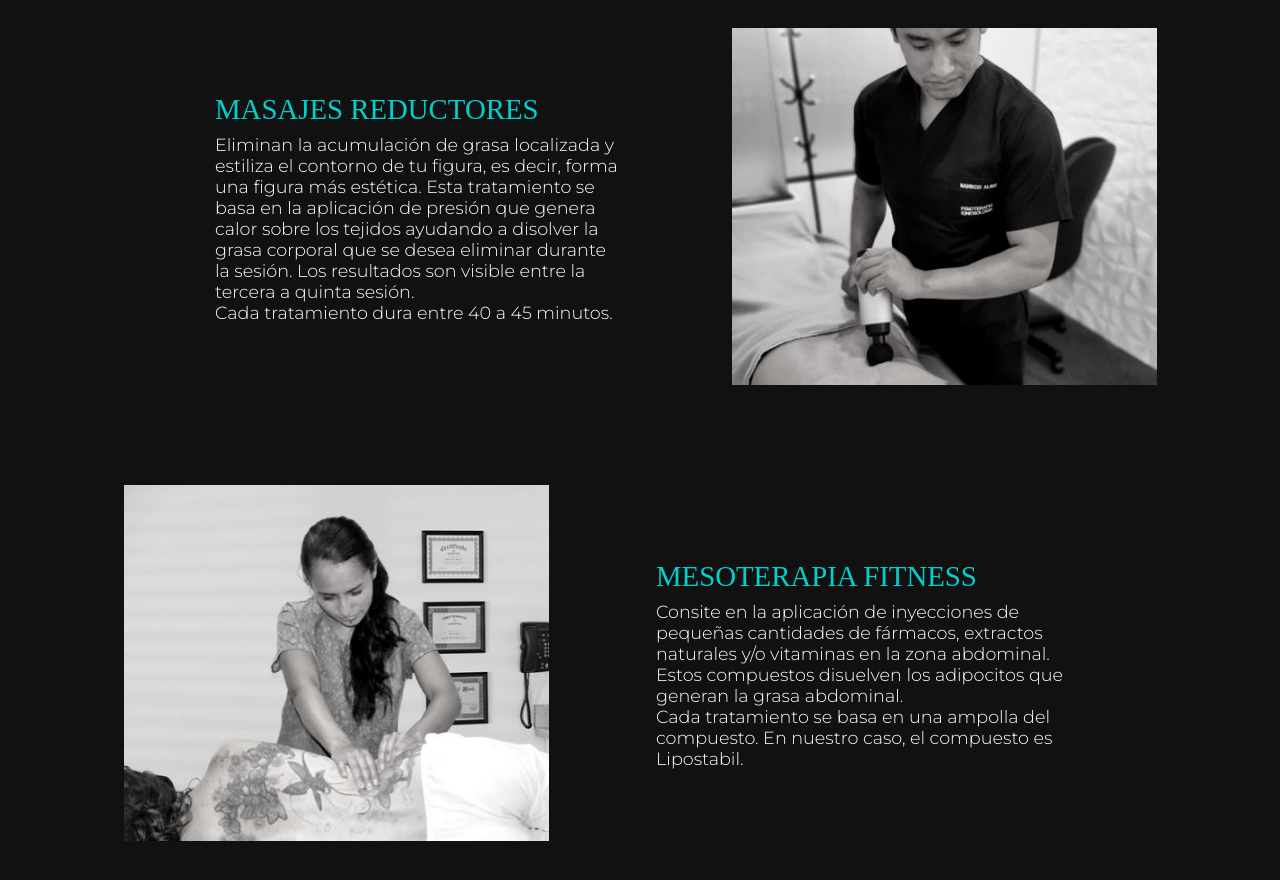
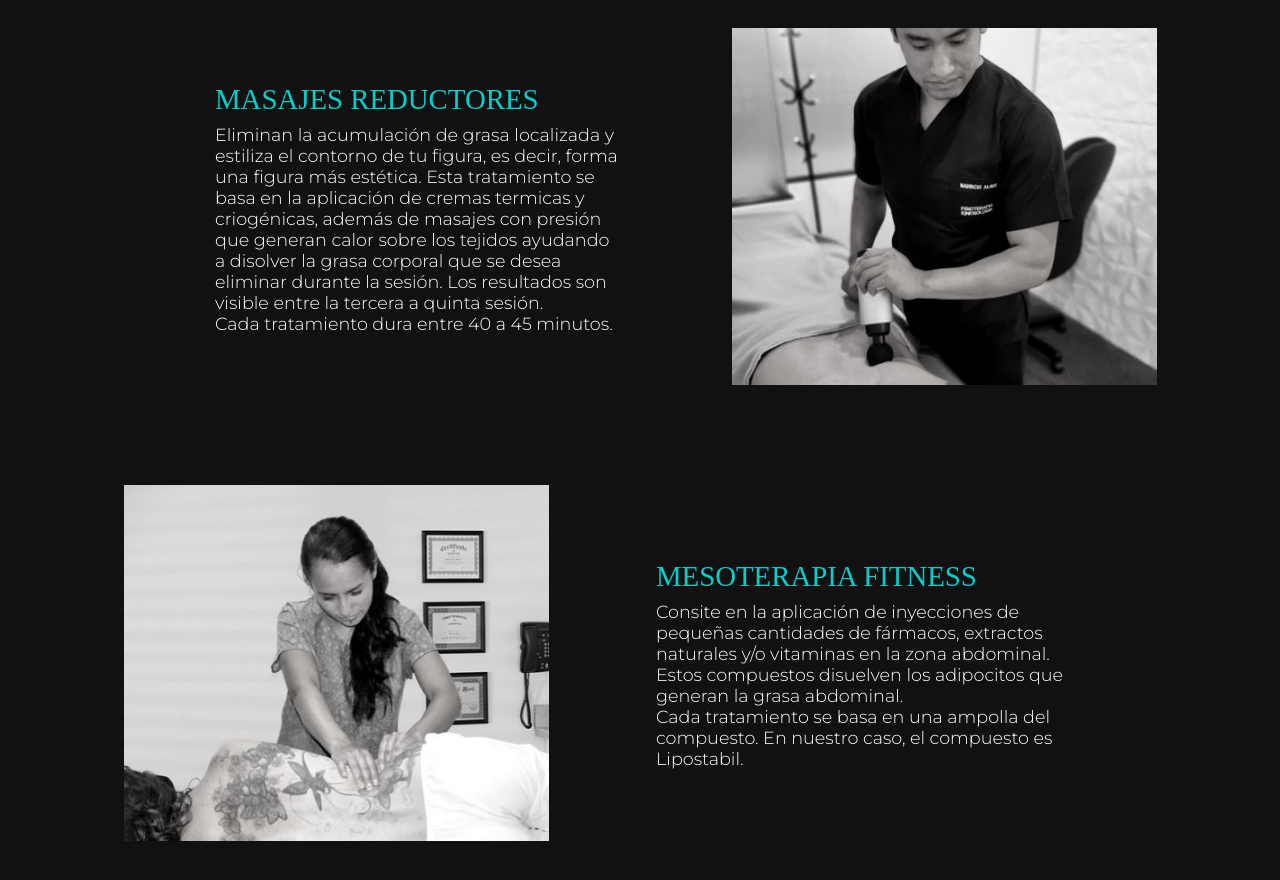
Before and after one commit to aadrianras/nicole-blog, a Next.js app: page /landing/tratamiento-reductor in a window 1280 px wide. Shown: the part 1560-2440 px from the top of the page. Built offline with nearby package versions, Linux system fonts and the light colour scheme; a web font is replaced by a local one.

Commit message:
Weight reduction landing page finished

```diff
--- a/pages/landing/tratamiento-reductor.js
+++ b/pages/landing/tratamiento-reductor.js
@@ -24,6 +24,7 @@ const ReductorTreatment = () => {
                 <title>Promoción para reducir la grasa acumulada - Nicole Azurduy</title>
                 <meta property="og:url" content="nicoleazurduy.com" />
                 <meta property="og:type" content="website" />
+                <meta property="fb:app_id" content="465134355201418" />
                 {/* <meta property="fb:app_id" content="your fb id" /> */}
                 <meta property="og:title" content='Aprovecha nuestra promoción para reducir grasa acumulada.' />
                 <meta
@@ -31,6 +32,7 @@ const ReductorTreatment = () => {
                     content="Ofrecemos un tratamiento completo para reducir esa acumulación de grasa que tanto te cuesta eliminar y asi llegar a la figura que tanto deseas. Con este tratamiento es posible reducir entre 5 a 10 centímetros en el área abdominal en 1 mes."
                 />
                 <meta property="og:image" content='https://res.cloudinary.com/holos73/image/upload/v1643907459/forLandings/reduccion_fb_dnfgu0.jpg' />
+                <meta property="og:image:alt" content='Despídete de los rollitos' />
                 <meta property="og:image:width" content="1080" />
                 <meta property="og:image:height" content="1080" />
             </Head>
@@ -72,7 +74,7 @@ const ReductorTreatment = () => {
                     </div>
                     <div className={treatment_content}>
                         <h2>Masajes Reductores</h2>
-                        <p>Eliminan la acumulación de grasa localizada y estiliza el contorno de tu figura, es decir, forma una figura más estética. Esta tratamiento se basa en la aplicación de presión que genera calor sobre los tejidos ayudando a disolver la grasa corporal que se desea eliminar durante la sesión. Los resultados son visible entre la tercera a quinta sesión.</p>
+                        <p>Eliminan la acumulación de grasa localizada y estiliza el contorno de tu figura, es decir, forma una figura más estética. Esta tratamiento se basa en la aplicación de cremas termicas y criogénicas, además de masajes con presión que generan calor sobre los tejidos ayudando a disolver la grasa corporal que se desea eliminar durante la sesión. Los resultados son visible entre la tercera a quinta sesión.</p>
                         <p>Cada tratamiento dura entre 40 a 45 minutos.</p>
                     </div>
                 </div>
```
